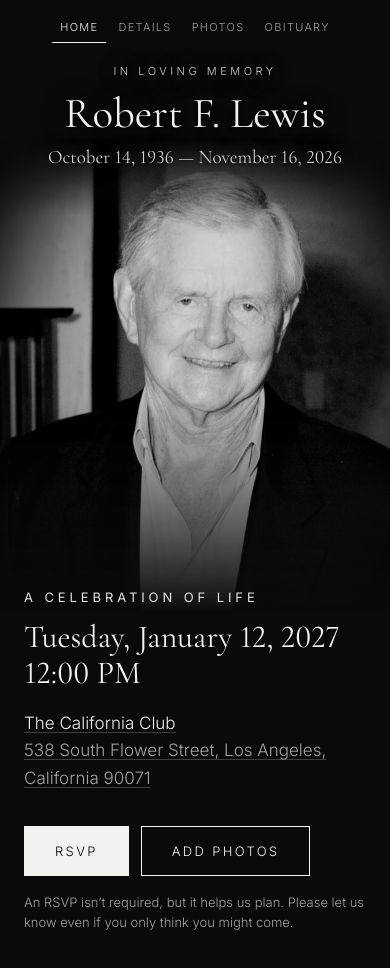
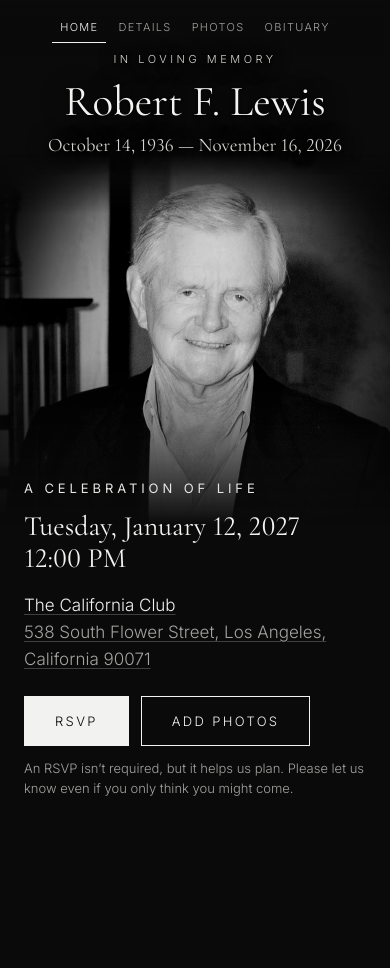
Before and after one commit to danny8500/celebratingbob, a plain HTML site: page index.html in a window 390 px wide. After the commit the page ends 844 px from the top, so only its background shows below. Drawn offline with nearby package versions, Linux system fonts and the light colour scheme; no server answers.

Commit message:
Mobile: shorter photo, celebration details pulled up so RSVP is above the fold
Co-Authored-By: Claude Opus 5.5 <noreply@anthropic.com>

```diff
--- a/index.html
+++ b/index.html
@@ -83,9 +83,10 @@
        -webkit-mask-image:linear-gradient(180deg,transparent 0%,#000 16%,#000 55%,transparent 100%);mask-image:linear-gradient(180deg,transparent 0%,#000 16%,#000 55%,transparent 100%)}
     .portrait::after{display:none}
     .info{grid-column:1}
-    .ptitle{position:relative;left:auto;top:auto;width:auto;grid-row:1;padding:64px 20px 0;margin-bottom:-28px}
+    .ptitle{position:relative;left:auto;top:auto;width:auto;grid-row:1;padding:52px 20px 0;margin-bottom:-36px}
     .ptitle .name{font-size:clamp(40px,11vw,56px)}
-    .portrait{grid-row:2;height:56vh !important;top:auto !important}.info{grid-row:3;margin-top:-24px !important}
+    .portrait{grid-row:2;height:44vh !important;min-height:300px !important;top:auto !important}.info{grid-row:3;margin-top:-96px !important;padding-bottom:28px !important}
+    .event .when{font-size:28px}.actions{margin-top:22px}.note{margin-top:12px}
     .portrait img{inset:auto 0 0 0 !important;top:-16% !important;height:116% !important;object-position:50% 0 !important}
     #home .rule{display:none}
     .portrait::after{display:none !important}
```
